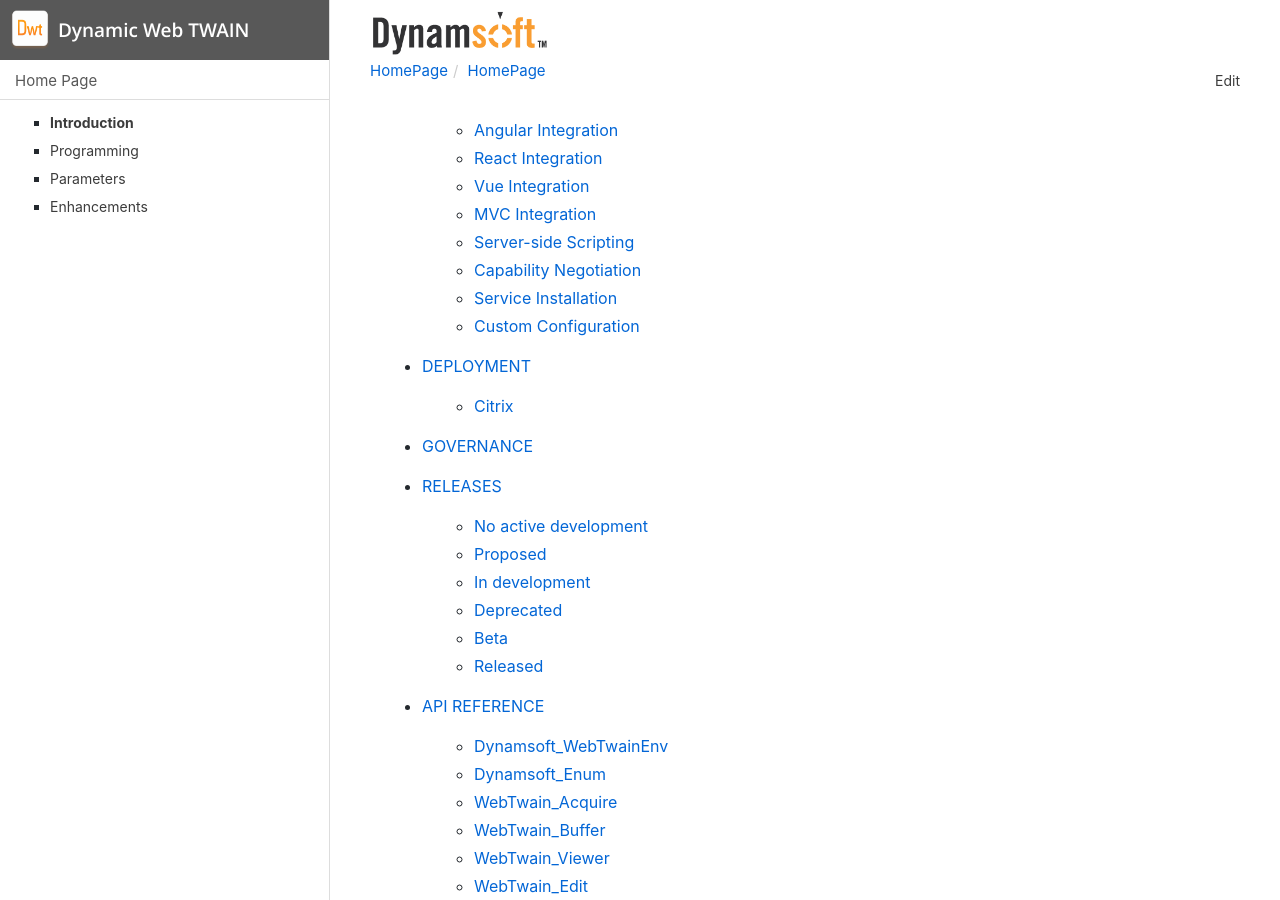
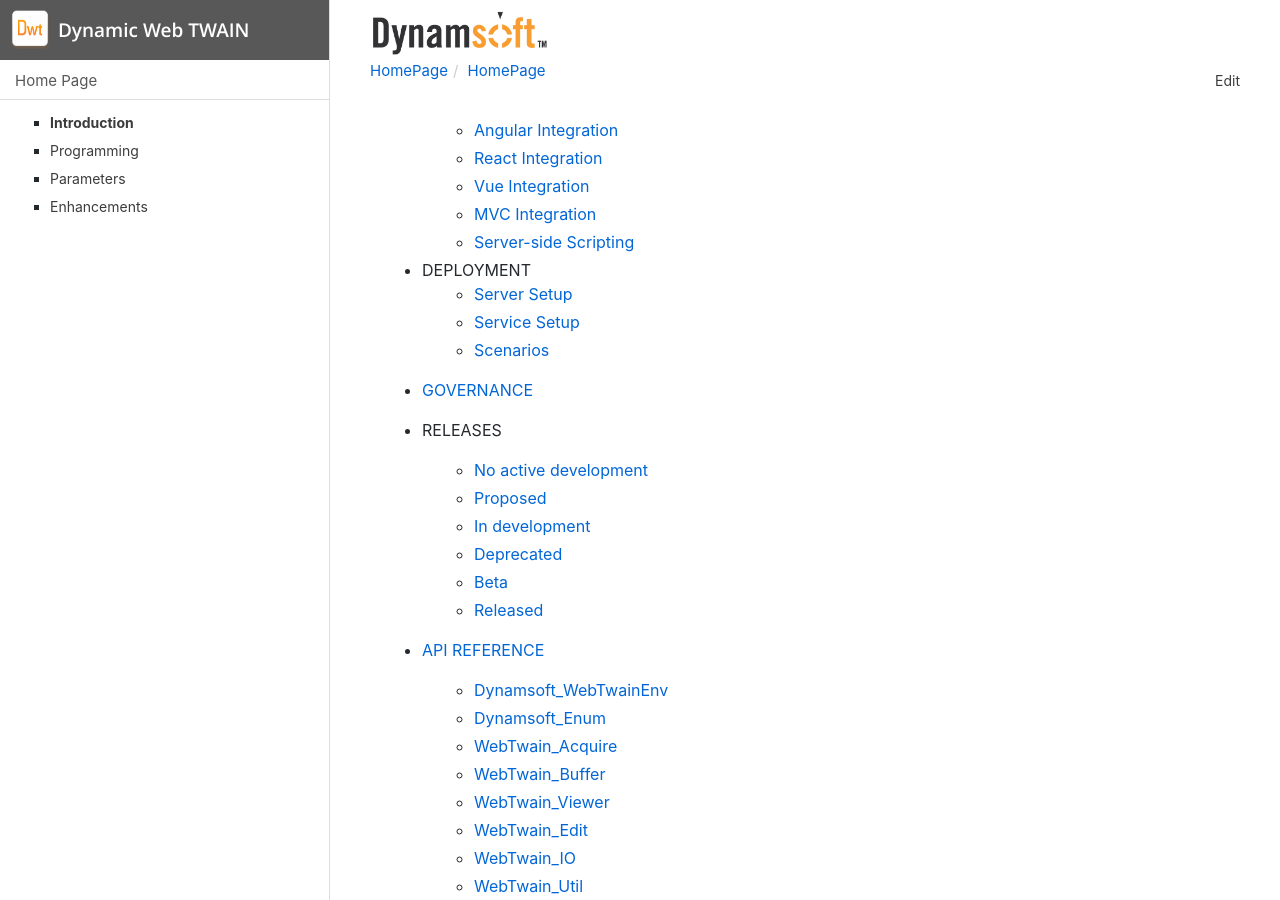
Before and after one commit to sprice89/dwt-docs, a Jekyll site: the page built from index.md, in a window 1280 px wide and 900 px high, scrolled down 667 px. Built offline with Jekyll 4.4.1, drawn with Linux system fonts in a browser that asks for light colours; comment, search, counter and statistics services are not loaded; our own code applies the rules of GitHub Pages for plain Markdown files.

Commit message:
fixing links

```diff
--- a/index.md
+++ b/index.md
@@ -5,18 +5,18 @@ breadcrumbText: HomePage
 
 # Dynamic Web TWAIN Documentation
 
-* [ABOUT DWT]({{site.about}})
+* ABOUT DWT
 
    - [Features]({{site.about}}features.html)
    - [Resources]({{site.about}}resources.html)
    - [FAQs]({{site.about}}faqs.html)
 
-* [GETTING STARTED]({{site.getstarted}})
+* GETTING STARTED
 
    - [HelloWorld]({{site.getstarted}}helloworld.html)
    - [Hardware]({{site.getstarted}}hardware.html)
 
-* [TECHNIQUES]({{site.indepth}})
+* TECHNIQUES
 
    - [Initialize]({{site.indepth}}initialize.html)
    - [Input]({{site.indepth}}input.html)
@@ -28,24 +28,22 @@ breadcrumbText: HomePage
    - [OCR]({{site.indepth}}ocr.html)
    - [Handle PDF]({{site.indepth}}pdf.html)
 
-* [DEVELOPMENT]({{site.indepth}}development/)
+* DEVELOPMENT
 
-   - [Angular Integration]({{site.indepth}}development/dwt_angular.html)
-   - [React Integration]({{site.indepth}}development/dwt_react.html)
-   - [Vue Integration]({{site.indepth}}development/dwt_vue.html)
-   - [MVC Integration]({{site.indepth}}development/dwt_mvc.html)
-   - [Server-side Scripting]({{site.indepth}}development/server_script.html)
-   - [Capability Negotiation]({{site.indepth}}development/capabilities.html)
-   - [Service Installation]({{site.indepth}}development/service_install.html)
-   - [Custom Configuration]({{site.indepth}}development/configure.html)
+   - [Angular Integration]({{site.indepth}}development/angular.html)
+   - [React Integration]({{site.indepth}}development/react.html)
+   - [Vue Integration]({{site.indepth}}development/vue.html)
+   - [MVC Integration]({{site.indepth}}development/mvc.html)
+   - [Server-side Scripting]({{site.indepth}}development/serverScript.html)
 
-* [DEPLOYMENT]({{site.indepth}}deployment/)
-
-   - [Citrix]({{site.indepth}}deployment/citrix.html)
+* DEPLOYMENT
+   - [Server Setup]({{site.indepth}}deployment/server.html)
+   - [Service Setup]({{site.indepth}}deployment/service.html)
+   - [Scenarios]({{site.indepth}}deployment/scenarios.html)
 
 * [GOVERNANCE]({{site.info}}governance.html)
 
-* [RELEASES]({{site.info}}releases/)
+* RELEASES
 
    - [No active development]({{site.info}}releases/ideas.html)
    - [Proposed]({{site.info}}releases/proposed.html)
```
Also changed, not shown: 2 other files.
